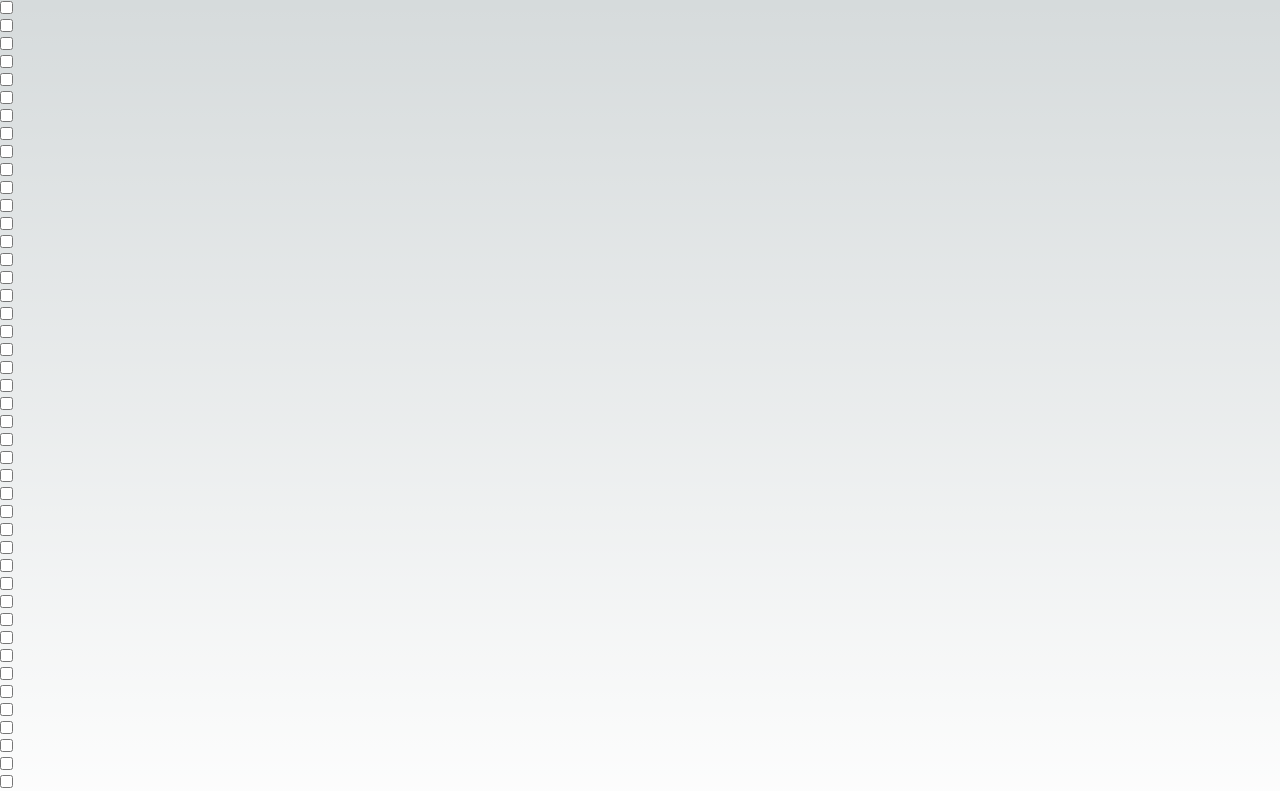
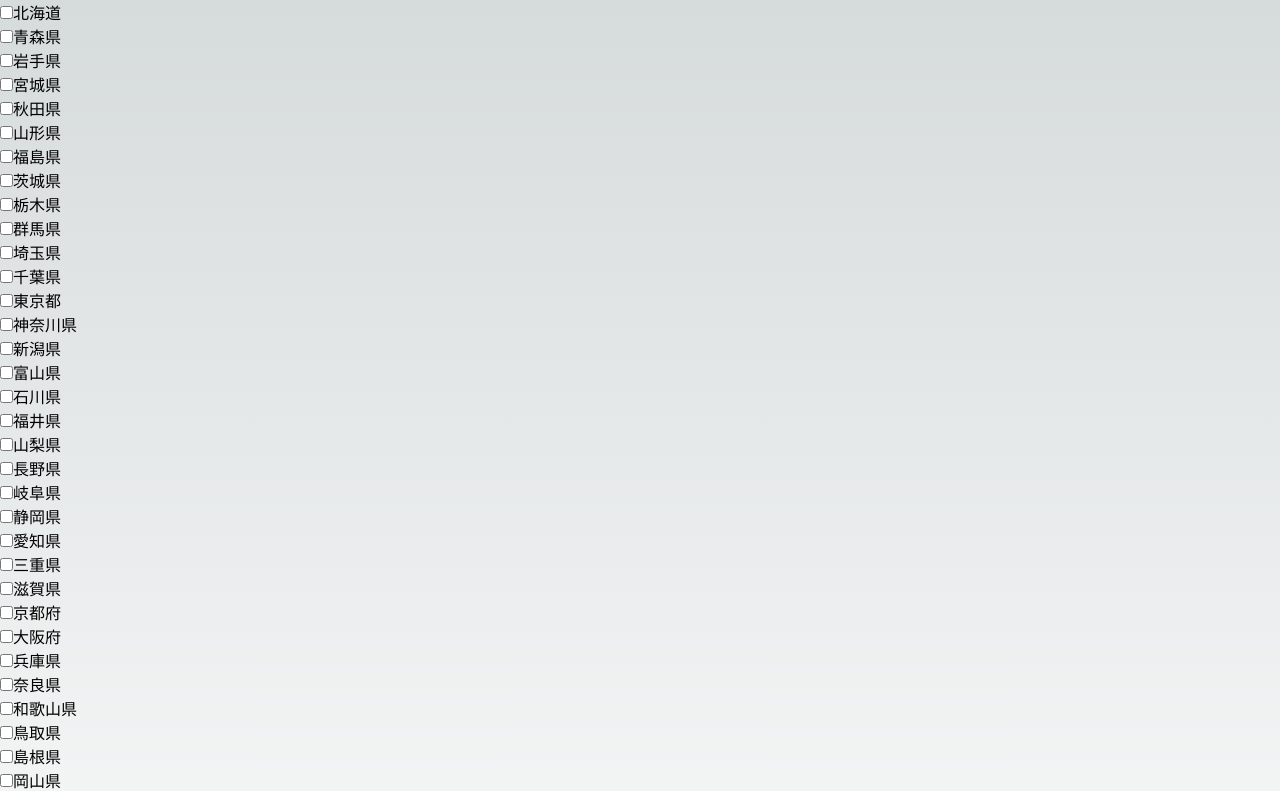
Before and after one commit to Ayano66/population, a Next.js app: page / in a window 1280 px wide. Shown: the top 791 px of the page. Built offline with nearby package versions, Linux system fonts and the light colour scheme.

Commit message:
都道府県名を表示

```diff
--- a/src/components/CheckBox.tsx
+++ b/src/components/CheckBox.tsx
@@ -6,6 +6,7 @@ interface Props {
     prefCode: number;
     prefName: string;
   }[];
+
 }
 
 const CheckBox: React.FC<Props> = ({ prefectures }) => {
@@ -14,6 +15,7 @@ const CheckBox: React.FC<Props> = ({ prefectures }) => {
       {prefectures.map((prefecture) => (
             <div key={prefecture.prefCode}>
               <input type = "checkbox"></input>
+              <label>{prefecture.prefName}</label>
             </div>
           ))}
     </div>
```
